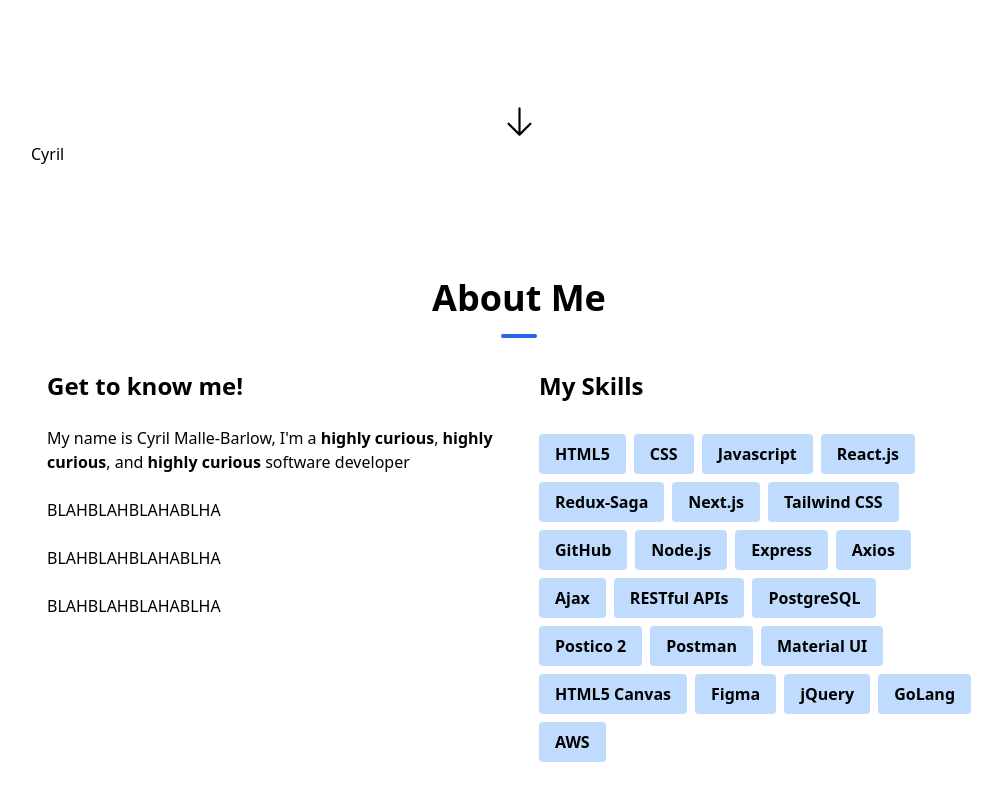
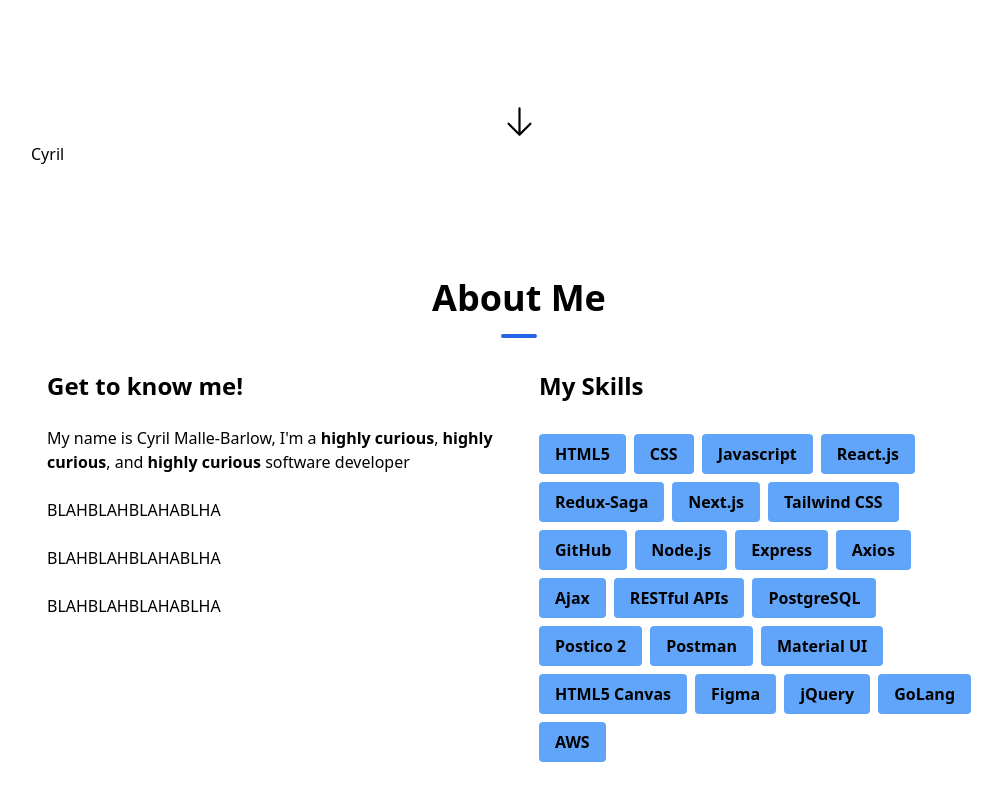
Before and after one commit to cyrilmb/Portfolio, a Next.js app in the folder my-portfolio/: page / in a window 1280 px wide. Shown: the part 581-1381 px from the top of the page, without its empty margins (121-1123 px from the left). Built offline with nearby package versions, Linux system fonts and the light colour scheme.

Commit message:
added two projects, ill have to had more lateer.... when i have them...

```diff
--- a/my-portfolio/src/components/AboutSection.tsx
+++ b/my-portfolio/src/components/AboutSection.tsx
@@ -62,7 +62,7 @@
                 return (
                   <p
                     key={i}
-                    className="bg-blue-200 px-4 py-2 mr-2 mt-2 rounded text-grey-500 font-semibold"
+                    className="bg-blue-400 px-4 py-2 mr-2 mt-2 rounded text-grey-500 font-semibold"
                   >
                     {item.skill}
                   </p>
--- a/my-portfolio/src/components/ProjectsSection.tsx
+++ b/my-portfolio/src/components/ProjectsSection.tsx
@@ -12,6 +12,14 @@
     github: 'https://github.com/cyrilmb/Haiku-For-You',
     link: 'coming soon',
   },
+  {
+    name: 'Baby Know',
+    description:
+      'Baby Know is a learning management system (LMS) that hosts content for the Baby Know: Bodies, Hearts & Minds program, which provides new parents with a holistic approach to their child’s development. The application is built for three types of users: administrators, students and teachers. The Baby Know program includes information, tools and strategies to create strong parent-child relationships, incorporating developmental milestones and nurturing the emotional well-being of all family members. Parents learn through video lectures, demonstrations, and activities, covering all aspects of development.',
+    image: '/baby-know.png',
+    github: 'https://github.com/cyrilmb/baby-know',
+    link: 'coming soon',
+  },
 ];
 
 const ProjectsSection = () => {
```
Also changed, not shown: my-portfolio/public/baby-know.png (added).
